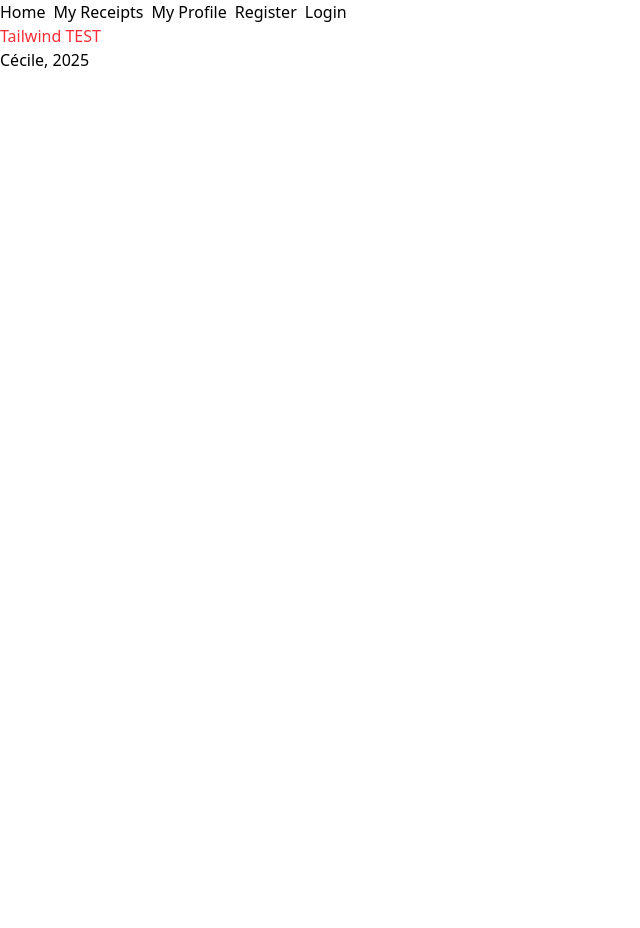
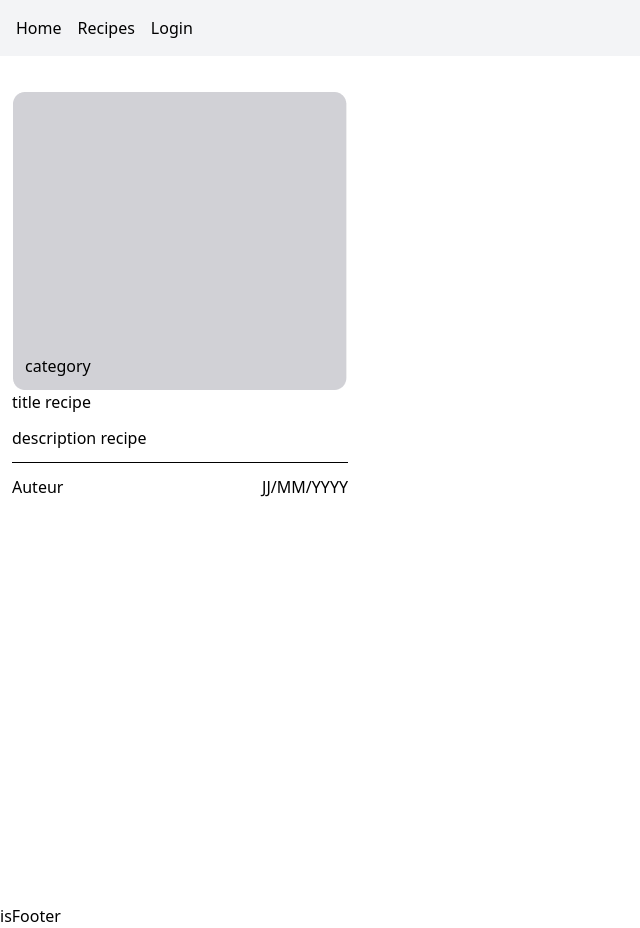
Before and after one commit to cecilepn/cooking-sparkles, a React (Vite) app in the folder apps/frontend/: page / in a window 1280 px wide. Shown: the whole page, without its empty margins (0-640 px from the left). Before the commit the page ends 800 px from the top, so only its background shows below. Built offline with nearby package versions, Linux system fonts and the light colour scheme.

Commit message:
feat: add router structure logic and start front components

```diff
--- a/apps/frontend/src/App.jsx
+++ b/apps/frontend/src/App.jsx
@@ -1,3 +1,4 @@
+import { Outlet } from 'react-router-dom'
 import Footer from './components/layout/Footer'
 import Header from './components/layout/Header'
 
@@ -5,7 +6,9 @@ function App() {
   return (
     <>
       <Header />
-      <div className="text-red-500">Tailwind TEST</div>
+      <main className="container mx-auto py-6">
+        <Outlet />
+      </main>
       <Footer />
     </>
   )
--- a/apps/frontend/src/components/layout/Footer.jsx
+++ b/apps/frontend/src/components/layout/Footer.jsx
@@ -1,11 +1,7 @@
-function Footer() {
+export default function Footer() {
   return (
     <>
-      <footer>
-        <p>Cécile, 2025</p>
-      </footer>
+      <footer>isFooter</footer>
     </>
   )
 }
-
-export default Footer
--- a/apps/frontend/src/components/layout/Header.jsx
+++ b/apps/frontend/src/components/layout/Header.jsx
@@ -1,27 +1,13 @@
-function Header() {
+import { Link } from 'react-router-dom'
+
+export default function Header() {
   return (
-    <>
-      <nav>
-        <ul className="flex gap-2">
-          <li>
-            <a href="">Home</a>
-          </li>
-          <li>
-            <a href="">My Receipts</a>
-          </li>
-          <li>
-            <a href="">My Profile</a>
-          </li>
-          <li>
-            <a href="">Register</a>
-          </li>
-          <li>
-            <a href="">Login</a>
-          </li>
-        </ul>
+    <header className="p-4 bg-gray-100">
+      <nav className="flex gap-4">
+        <Link to="/">Home</Link>
+        <Link to="/recipes">Recipes</Link>
+        <Link to="/login">Login</Link>
       </nav>
-    </>
+    </header>
   )
 }
-
-export default Header
--- /dev/null
+++ b/apps/frontend/src/components/recipes/RecipeCard.jsx
@@ -0,0 +1,25 @@
+import { Link } from 'react-router-dom'
+
+export default function RecipeCard() {
+  return (
+    <Link
+      to="/recipes/id"
+      className="max-w-[360px] flex flex-col items-center justify-center p-3">
+      <div className="relative">
+        <img src="/card-img.png" alt="" />
+        <div className="absolute bottom-3 left-3 flex justify-between">
+          <p>category</p>
+        </div>
+      </div>
+      <div className="w-full flex flex-col gap-3">
+        <p>title recipe</p>
+        <p>description recipe</p>
+        <hr />
+        <div className="flex justify-between">
+          <p>Auteur</p>
+          <p>JJ/MM/YYYY</p>
+        </div>
+      </div>
+    </Link>
+  )
+}
--- a/apps/frontend/src/main.jsx
+++ b/apps/frontend/src/main.jsx
@@ -1,10 +1,11 @@
 import { StrictMode } from 'react'
 import { createRoot } from 'react-dom/client'
+import { RouterProvider } from 'react-router-dom'
+import { router } from './router'
 import './index.css'
-import App from './App.jsx'
 
 createRoot(document.getElementById('root')).render(
   <StrictMode>
-    <App />
+    <RouterProvider router={router} />
   </StrictMode>
 )
--- a/apps/frontend/src/pages/Home.jsx
+++ b/apps/frontend/src/pages/Home.jsx
@@ -0,0 +1,11 @@
+import RecipeCard from '../components/recipes/RecipeCard'
+
+export default function Home() {
+  return (
+    <>
+      <section className="min-h-screen flex flex-col">
+        <RecipeCard />
+      </section>
+    </>
+  )
+}
--- /dev/null
+++ b/apps/frontend/src/router/index.jsx
@@ -0,0 +1,19 @@
+import { createBrowserRouter } from 'react-router-dom'
+import App from '../App'
+import Home from '../pages/Home'
+// import Recipes from '../pages/Recipes'
+// import Login from '../pages/Login'
+// import Register from '../pages/Register'
+
+export const router = createBrowserRouter([
+  {
+    path: '/',
+    element: <App />,
+    children: [
+      { index: true, element: <Home /> }
+      //   { path: 'recipes', element: <Recipes /> },
+      //   { path: 'login', element: <Login /> },
+      //   { path: 'register', element: <Register /> }
+    ]
+  }
+])
```
Also changed, not shown: apps/frontend/public/card-img.png (added), apps/frontend/src/components/articles/ArticleForm.jsx (deleted), apps/frontend/src/components/articles/ArticleList.jsx (deleted), apps/frontend/src/components/recipes/RecipeForm.jsx (added), apps/frontend/src/components/recipes/RecipesList.jsx (added), apps/frontend/src/pages/Recipes.jsx (added).
